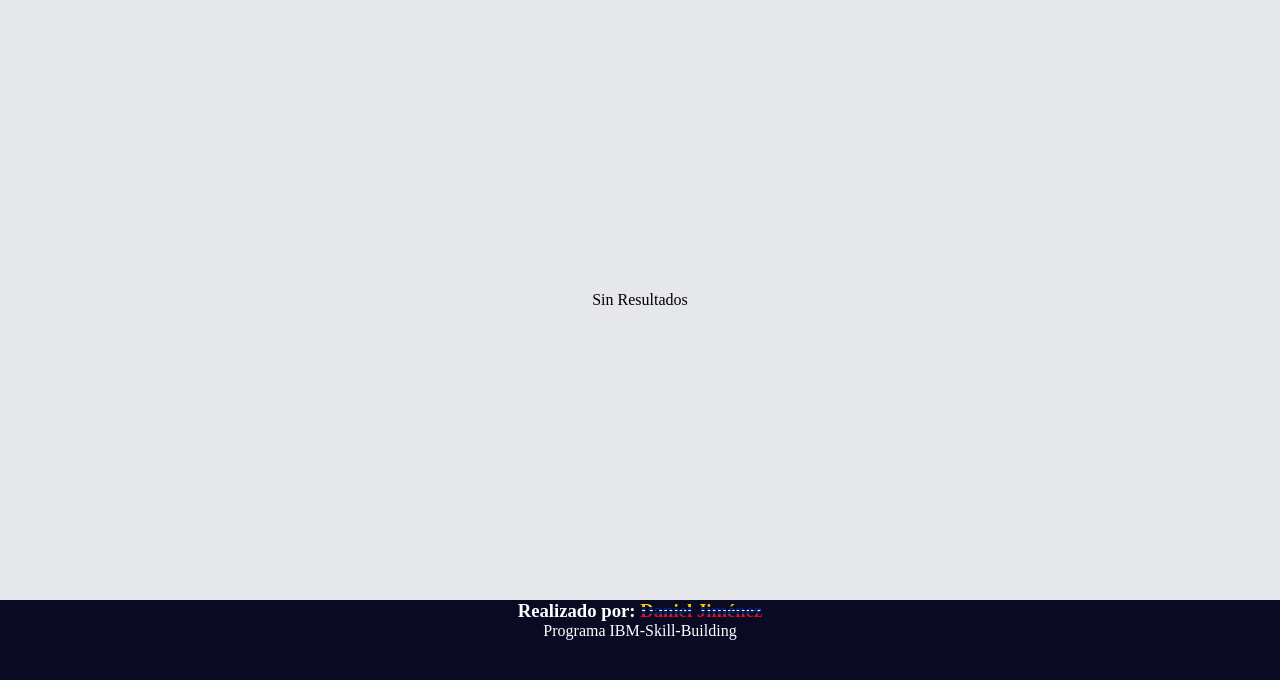
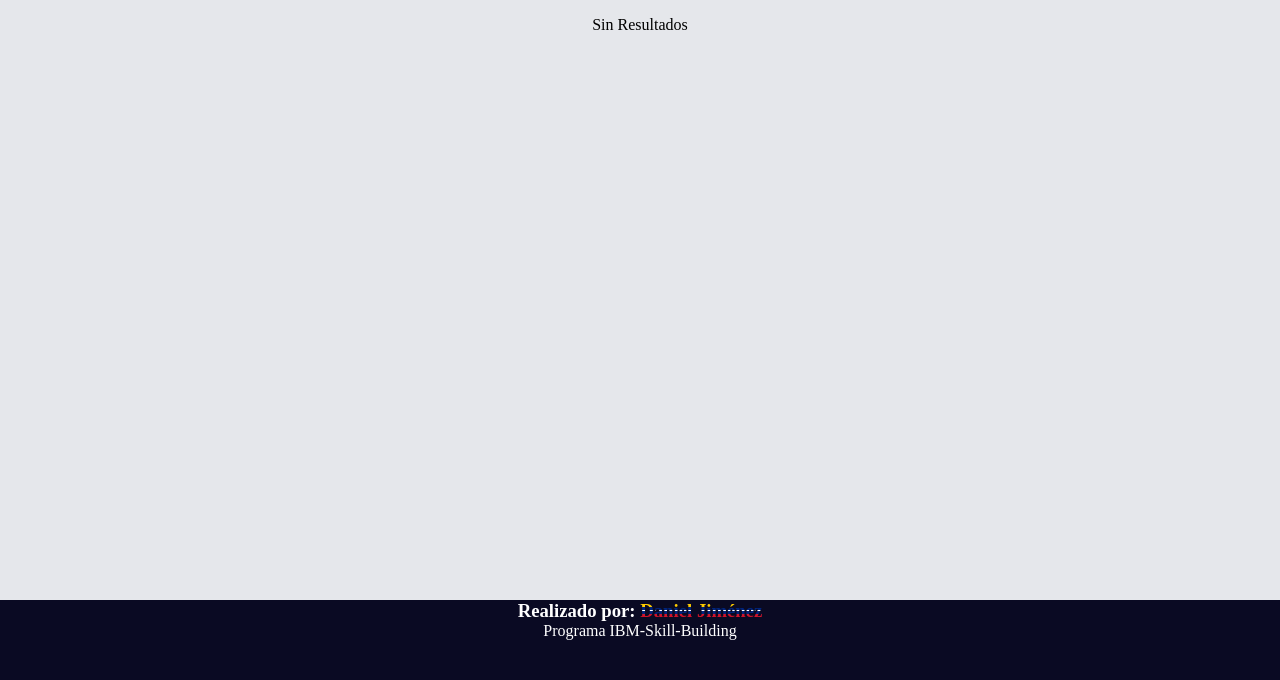
Before and after one commit to stonedjjh/python, a Flask app: page / in a window 1280 px wide. Shown: the part 120-800 px from the top of the page. Run offline with Flask 3, Linux system fonts and the light colour scheme.

Commit message:
Style: Se establecio el contenido del main en flex-start para que cuando la tabla cambie te tamaño no cambie de lugar en la pantalla

```diff
--- a/ibmskill/project with flash/static/css/index.css
+++ b/ibmskill/project with flash/static/css/index.css
@@ -80,7 +80,7 @@ main {
   display: flex;
   height: 75%;
   justify-content: center;
-  align-items: center;
+  align-items: flex-start;
 }
 
 .opciones {
```
